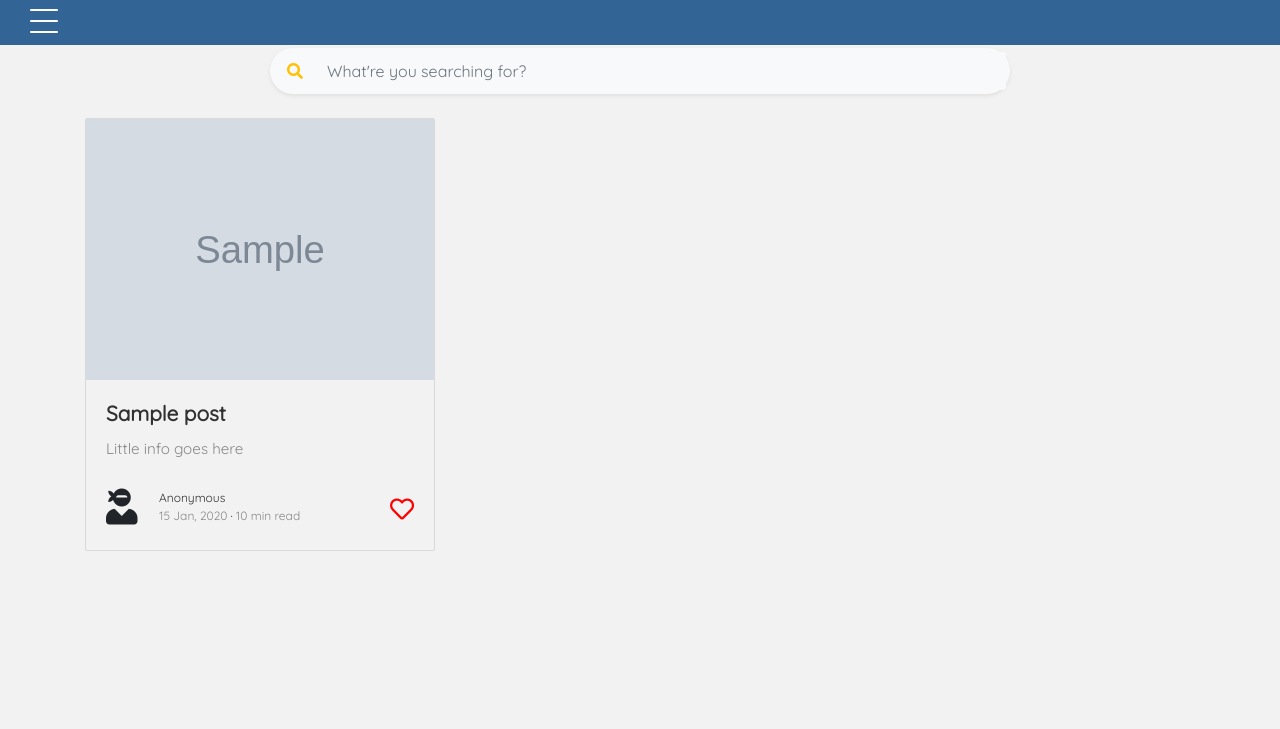
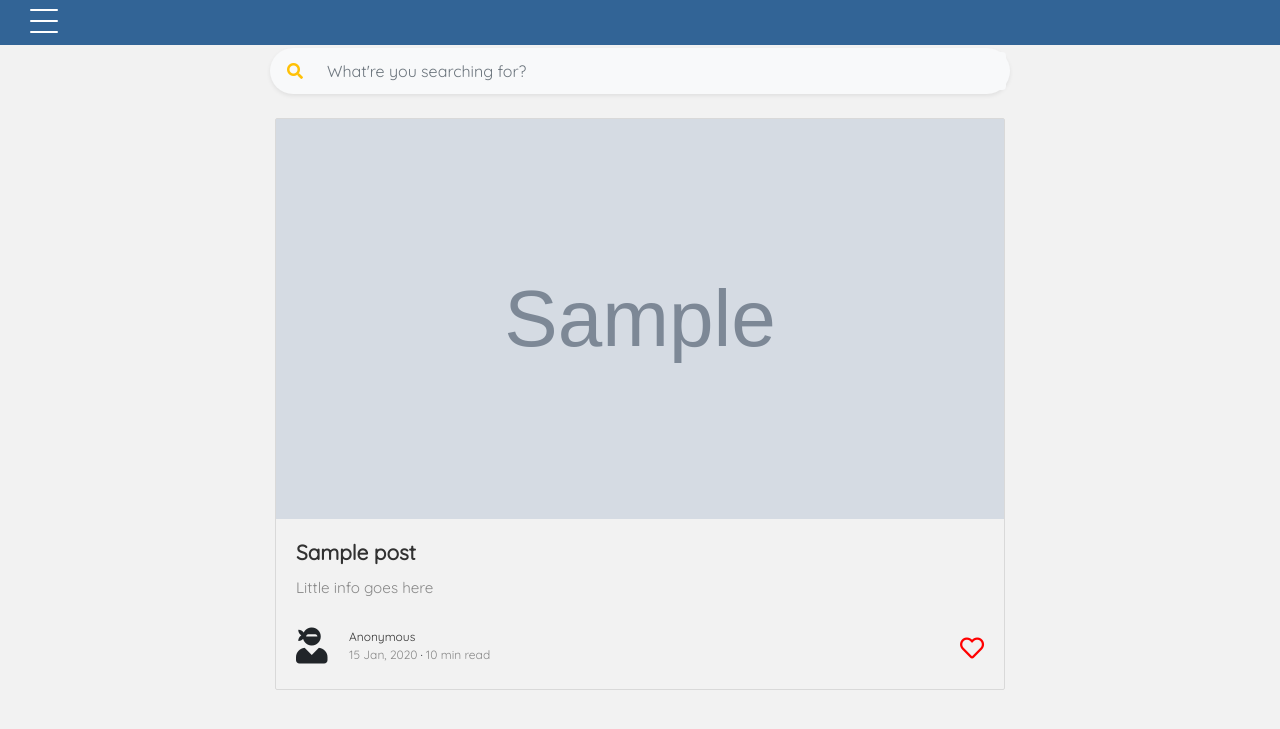
Before and after one commit to rijalanupraj/halkapan, a Django app: page /feed/ in a window 1280 px wide. Shown: the top 729 px of the page. Run offline with Django 3.2, Linux system fonts and the light colour scheme; tables that the repository leaves empty hold one stand-in row (values such as "Sample post"); grey boxes marked "Sample" are stand-in pictures; some libraries are stand-ins or nearby versions.

Commit message:
Update Home page and feed page

```diff
--- a/home/static/home/css/home-main.css
+++ b/home/static/home/css/home-main.css
@@ -227,9 +227,9 @@
 }
 
 .home #authors .member .pic {
-    margin-bottom: 15px;
+    margin-bottom: 1px;
     overflow: hidden;
-    height: 260px;
+    height: 150px;
 }
 
 .home #authors .member .pic img {
--- a/home/views.py
+++ b/home/views.py
@@ -20,6 +20,10 @@ def home(request):
     user = set()
     for post in Post.objects.all().order_by("likes"):
         user.add(post.author)
+    author = set()
+    for post in Post.objects.all():
+        author.add(post.author)
+    author_count = len(author)
     user = list(user)
     user = user[:4]
 
@@ -30,5 +34,6 @@ def home(request):
         'user_count': user_count,
         'featured_post': featured_post,
         'user_profiles': user,
+        'author_count': author_count,
     }
     return render(request, "home/home.html", context)
--- /dev/null
+++ b/posts/static/posts/css/feed.css
@@ -0,0 +1,4 @@
+.card-post-list > a > img {
+    height: 400px;
+    width: 100%;
+}
--- a/posts/templates/posts/feed.html
+++ b/posts/templates/posts/feed.html
@@ -6,6 +6,7 @@ Feed | HalkaPan
 
 {% block additional_head %}
 <link rel="stylesheet" href="{% static 'posts/css/blog_box_display.css' %}">
+<link rel="stylesheet" href="{% static 'posts/css/feed.css' %}">
 {% endblock %}
 
 {% block main_content %}
@@ -15,7 +16,7 @@ Feed | HalkaPan
     <div class="blog__list mx-auto">
         <div class="row">
             {% for post in object_list %}
-            <div class="col-md-4">
+            <div class="col-md-8 mx-auto">
                 {% include 'posts/snippets/blog_box_display.html' with obj=post%}
             </div>
             {% endfor %}
--- a/posts/templates/posts/post-detail.html
+++ b/posts/templates/posts/post-detail.html
@@ -67,8 +67,9 @@
                         We are with you <i class="we-care far fa-heart fa-2x"></i> {% endif %} <span
                             class="badge badge-info like-number">{{object.likes.count}}</span></a>
                     {% else %}
-                    <a role="button" type="button" class="btn btn-light px-3"href="{% url 'accounts:login' %}?next={% url 'posts:post-detail' object.slug %}"
-                        title="Like">We are with you <i class="we-care far fa-heart fa-2x"></i><span
+                    <a class="btn btn-light px-3" href="{% url 'accounts:login' %}?next={% url 'posts:post-detail' object.slug %}" role="button"
+                       title="Like"
+                       type="button">We are with you <i class="we-care far fa-heart fa-2x"></i><span
                             class="badge badge-info">{{object.likes.count}}</span></a>
                     {% endif %}
                 </div>
```
Also changed, not shown: home/templates/home/home.html (+7 -3 lines).
